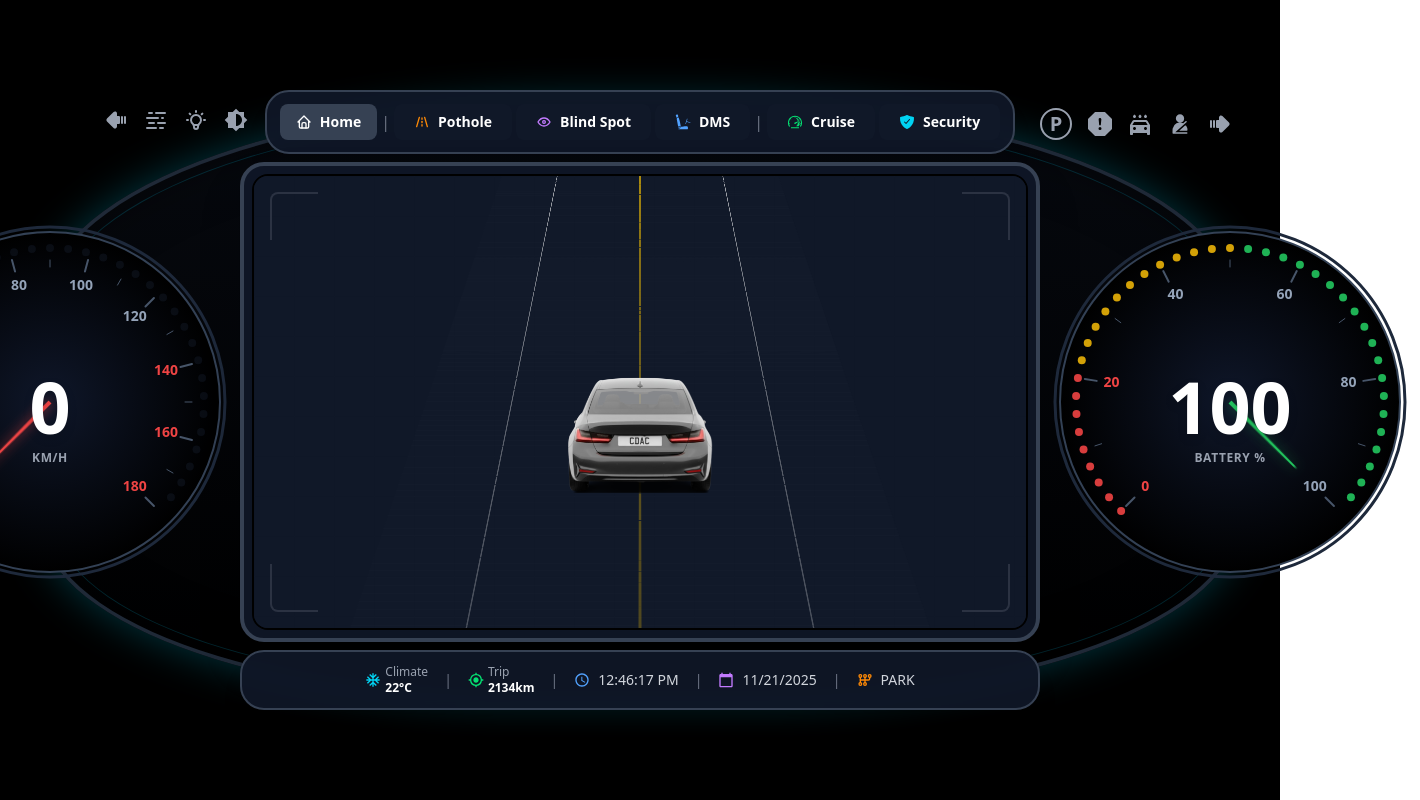
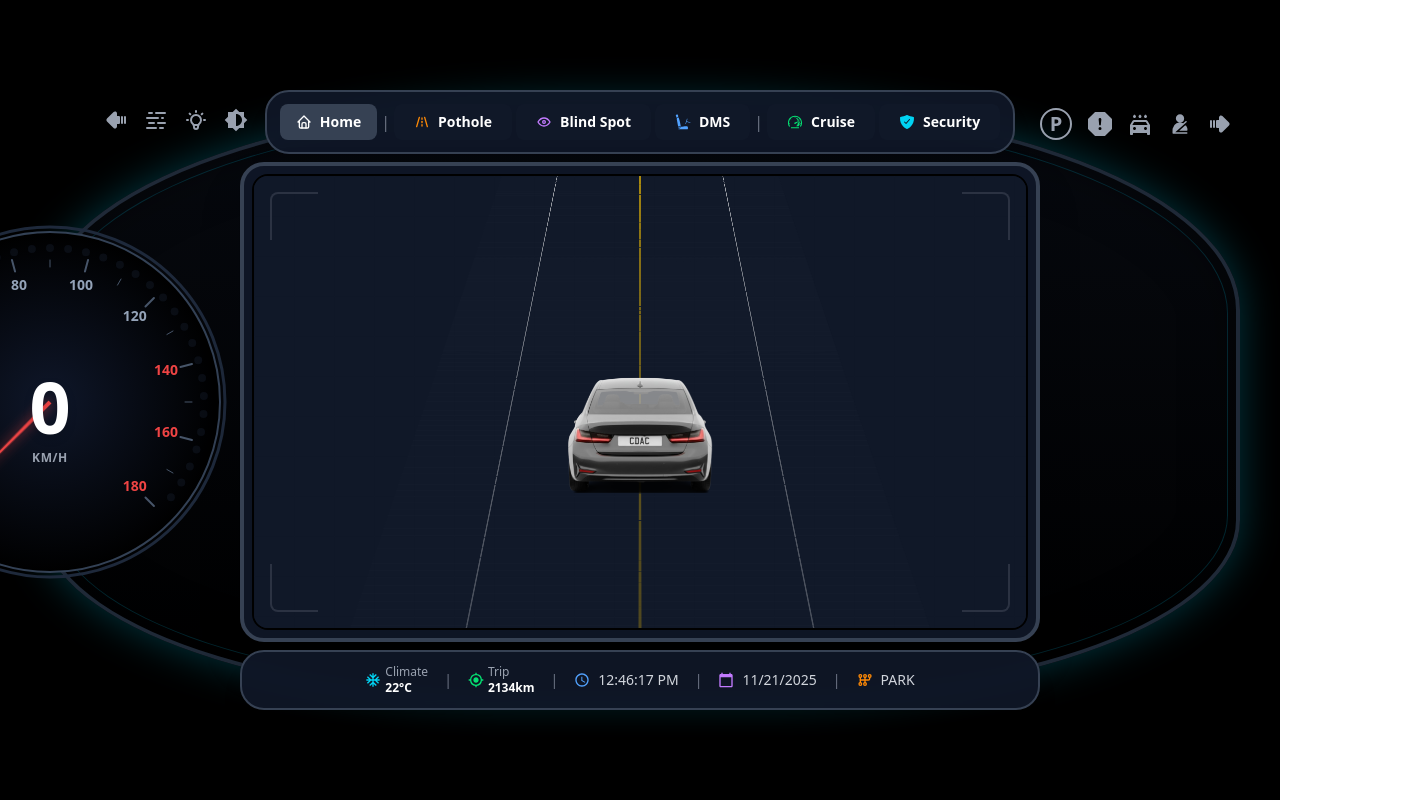
Before and after one commit to Ripunjay42/Dashboard1, a React (Vite) app in the folder frontend/: page / in a window 1280 px wide. Shown: the whole page, 1420 px wide, since content can reach past the window. Built offline with nearby package versions, Linux system fonts and the light colour scheme.

Commit message:
feat: Comment out BatteryMeter component in Dashboard for future adjustments

```diff
--- a/frontend/src/pages/Dashboard.jsx
+++ b/frontend/src/pages/Dashboard.jsx
@@ -219,7 +219,7 @@ const Dashboard = ({ onSelectUseCase }) => {
 
               {/* Right - Battery Meter - Always visible */}
               <div className="w-full max-w-[380px] shrink-0 flex justify-center">
-                <BatteryMeter value={battery} />
+                {/* <BatteryMeter value={battery} /> */}
               </div>
             </div>
 
```
